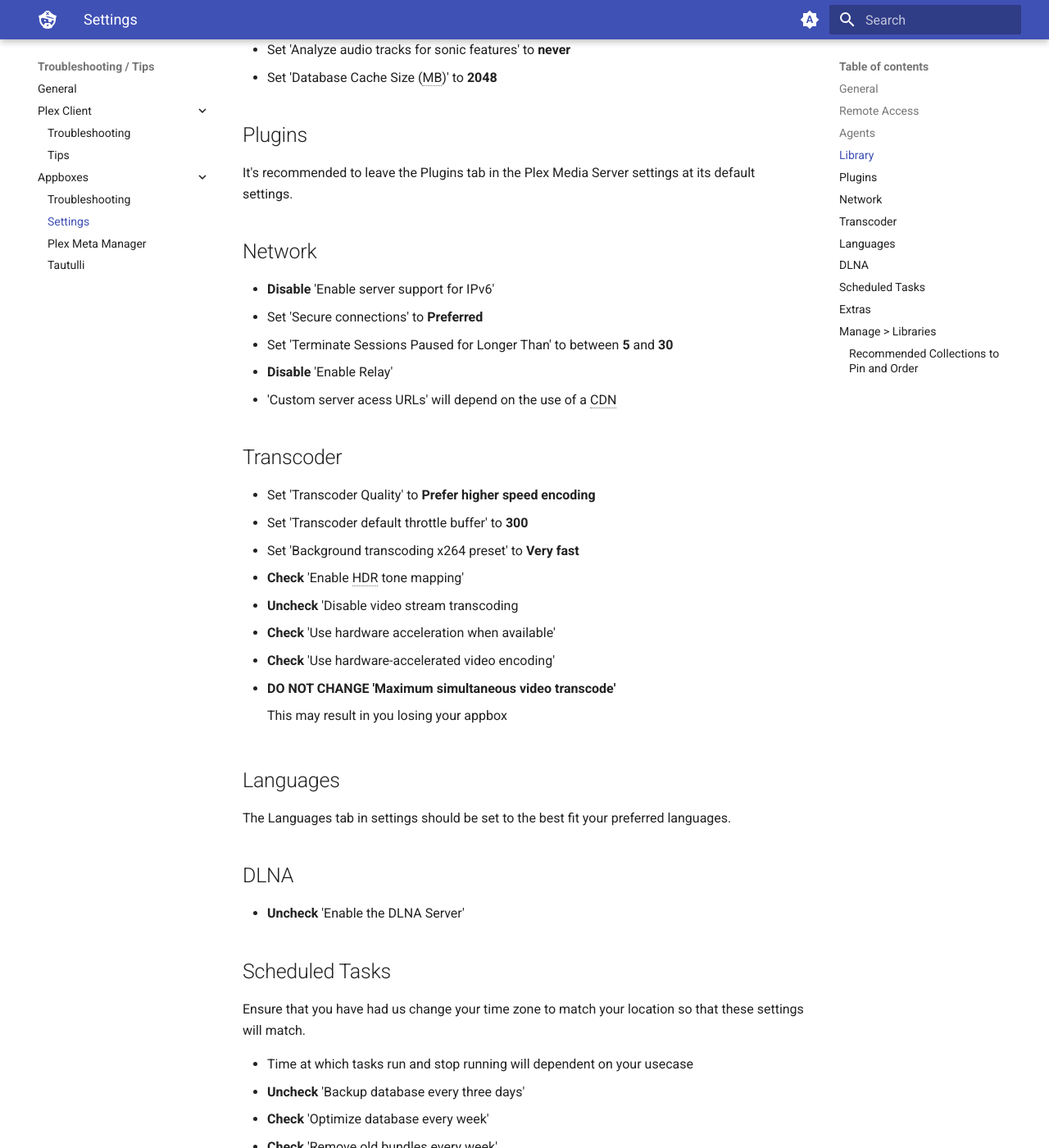
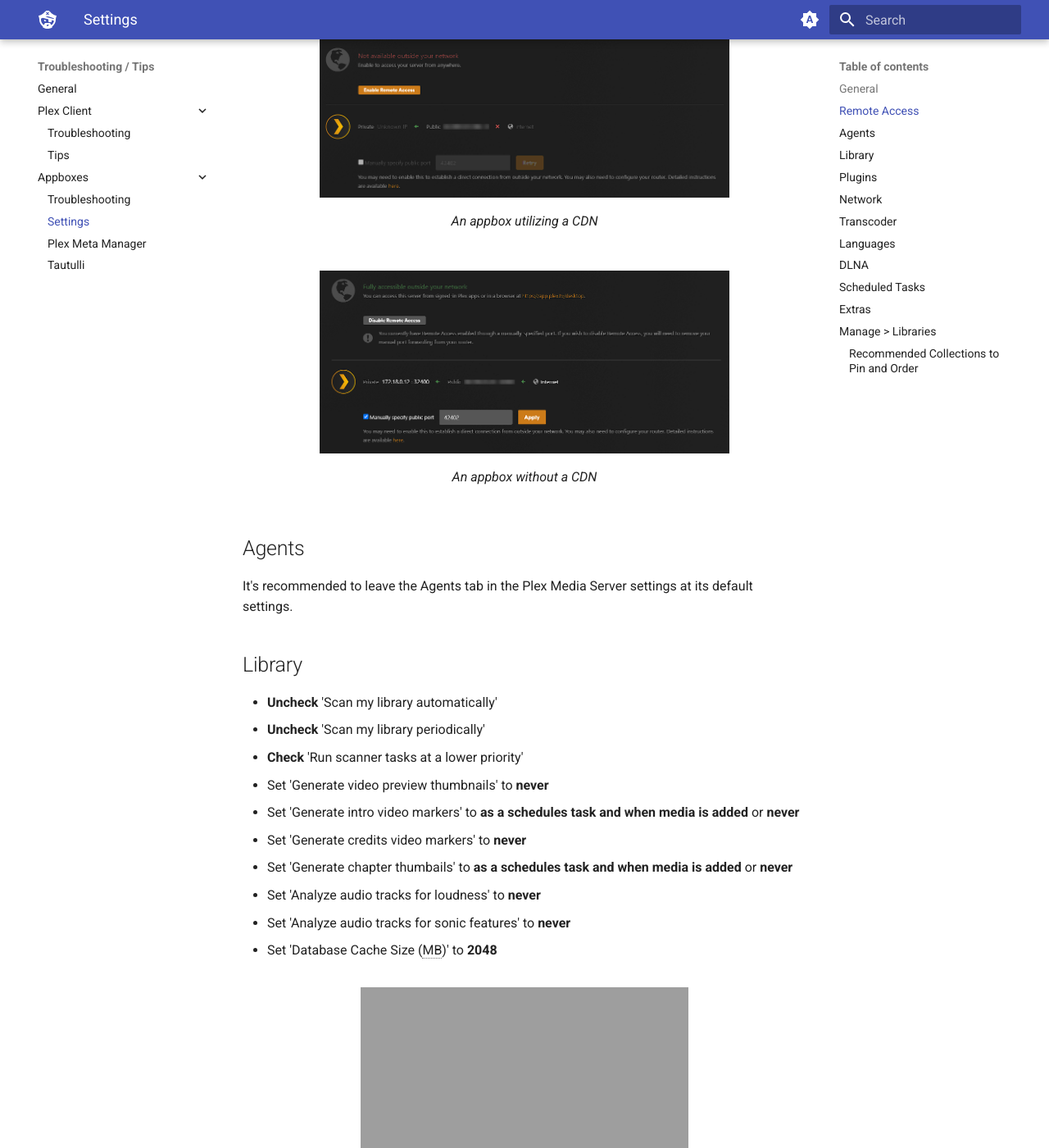
Before and after one commit to neomedia6989/docs-2, an MkDocs documentation site: the page built from docs/troubleshooting/server/settings.md, in a window 1280 px wide and 1400 px high, scrolled down 1345 px. Shown: the whole window at 82% size. Built offline with MkDocs 1.6.1 and Material for MkDocs 9.7.7, drawn with Linux system fonts in a browser that asks for light colours; some of the changed text lies outside the part shown.

Commit message:
Update settings.md

```diff
--- a/docs/troubleshooting/server/settings.md
+++ b/docs/troubleshooting/server/settings.md
@@ -10,9 +10,23 @@
 - Toggle 'Push Notifications'
 - Change 'Server update Channel' to match your Kronos settings.
 
+<figure markdown>
+![(/media/appbox-settings-general.png)](https://docs.blackbeard.media/media/appbox-settings-general.png)
+  <figcaption></figcaption>
+</figure>
+
 ## Remote Access
 
 Remote Access settings depend on whether or not a Content Delivery Network (CDN) is enabled. If a CDN is enabled, Remote Access needs be disabled for the most benefit. On the other hand, if there is no active CDN, Remote Access should be enabled and working correctly.
+
+<figure markdown>
+![(/media/appbox-settings-remote-cdn.png)](https://docs.blackbeard.media/media/appbox-settings-remote-cdn.png){ width=500 }
+  <figcaption>An appbox utilizing a CDN</figcaption>
+</figure>
+<figure markdown>
+![(/media/appbox-settings-remote-nocdn.png)](https://docs.blackbeard.media/media/appbox-settings-remote-nocdn.png){ width=500 }
+  <figcaption>An appbox without a CDN</figcaption>
+</figure>
 
 ## Agents
 
@@ -31,6 +45,12 @@
 - Set 'Analyze audio tracks for sonic features' to **never**
 - Set 'Database Cache Size (MB)' to **2048**
 
+
+<figure markdown>
+![(/media/appbox-settings-library.png)](https://docs.blackbeard.media/media/appbox-settings-library.png){ width=400 }
+  <figcaption></figcaption>
+</figure>
+
 ## Plugins
 
 It's recommended to leave the Plugins tab in the Plex Media Server settings at its default settings.
@@ -43,6 +63,15 @@
 - **Disable** 'Enable Relay'
 - 'Custom server acess URLs' will depend on the use of a CDN
 
+<figure markdown>
+![(/media/appbox-settings-network-1.png)](https://docs.blackbeard.media/media/appbox-settings-network-1.png)
+  <figcaption></figcaption>
+</figure>
+<figure markdown>
+![(/media/appbox-settings-network-2.png)](https://docs.blackbeard.media/media/appbox-settings-network-2.png)
+  <figcaption></figcaption>
+</figure>
+
 ## Transcoder
 
 - Set 'Transcoder Quality' to **Prefer higher speed encoding**
@@ -52,9 +81,13 @@
 - **Uncheck** 'Disable video stream transcoding
 - **Check** 'Use hardware acceleration when available'
 - **Check** 'Use hardware-accelerated video encoding'
-- __**DO NOT CHANGE 'Maximum simultaneous video transcode'**__
+- **^^DO NOT CHANGE^^ 'Maximum simultaneous video transcode'**
+    *Changing this setting may result in you losing your appbox*
 
-    This may result in you losing your appbox
+<figure markdown>
+![(/media/appbox-settings-transcoder.png)](https://docs.blackbeard.media/media/appbox-settings-transcoder.png)
+  <figcaption></figcaption>
+</figure>
 
 ## Languages
 
@@ -79,6 +112,11 @@
 - **Uncheck** 'Refresh library metadata periodically'
 - **Uncheck** 'Perform extensive media analysis during maintenance'
 
+<figure markdown>
+![(/media/appbox-settings-tasks.png)](https://docs.blackbeard.media/media/appbox-settings-tasks.png)
+  <figcaption></figcaption>
+</figure>
+
 ## Extras
 
 The Extras tab should be set to match your preferences on Cinema Trailers.
```
